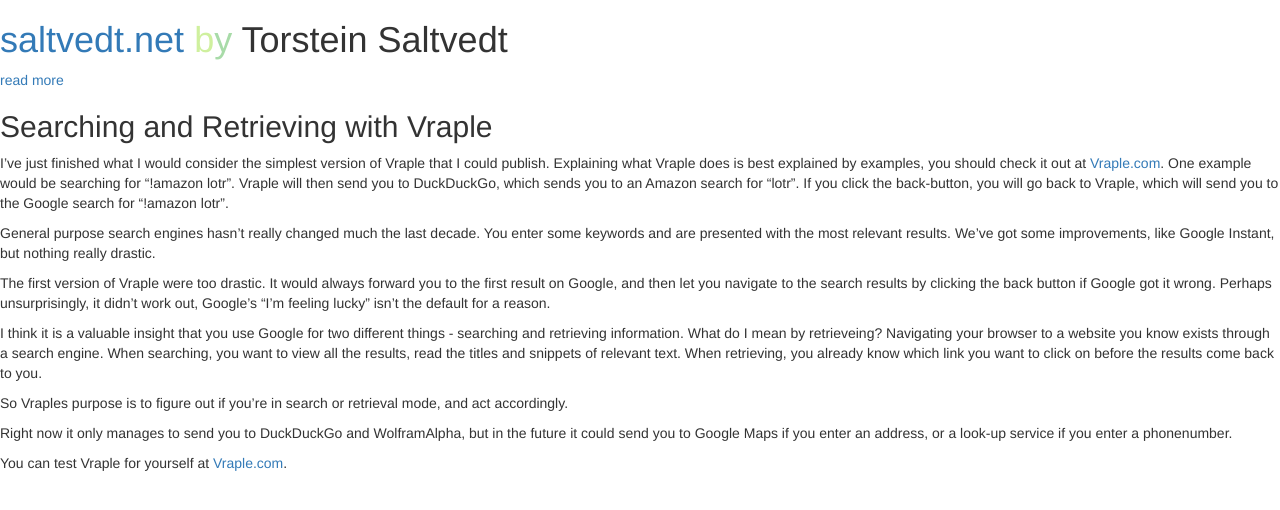
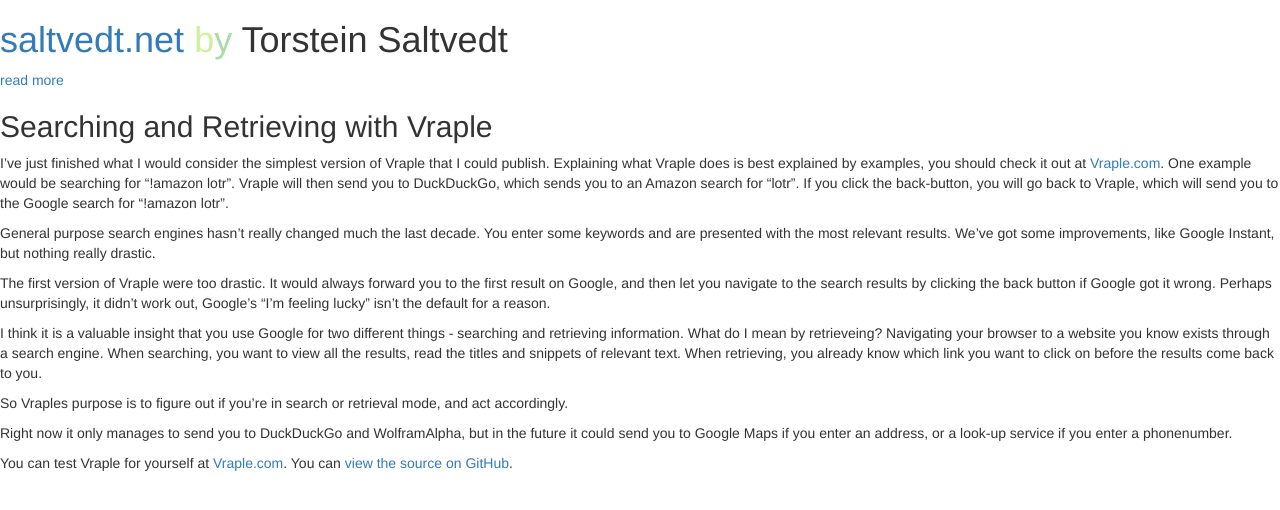
Before and after one commit to saltvedt/saltvedt.github.com, a Jekyll site: the page built from _posts/2013-08-06-searching-and-retrieving-with-vraple.md, in a window 1280 px wide. Shown: the top 510 px of the page. Built offline with Jekyll 4.4.1, drawn with Linux system fonts in a browser that asks for light colours; nearby versions of some CDN libraries; some web fonts are replaced; library files that are not in the unit come from our copies.

Commit message:
Changed name of post. Added link to GitHub.

```diff
--- a/_posts/2013-08-05-vraple.md
+++ b/_posts/2013-08-06-searching-and-retrieving-with-vraple.md
@@ -17,4 +17,4 @@
 
 Right now it only manages to send you to DuckDuckGo and WolframAlpha, but in the future it could send you to Google Maps if you enter an address, or a look-up service if you enter a phonenumber.
 
-You can test Vraple for yourself at [Vraple.com](http://vraple.com).
+You can test Vraple for yourself at [Vraple.com](http://vraple.com). You can [view the source on GitHub](https://github.com/saltvedt/vraple).
```
